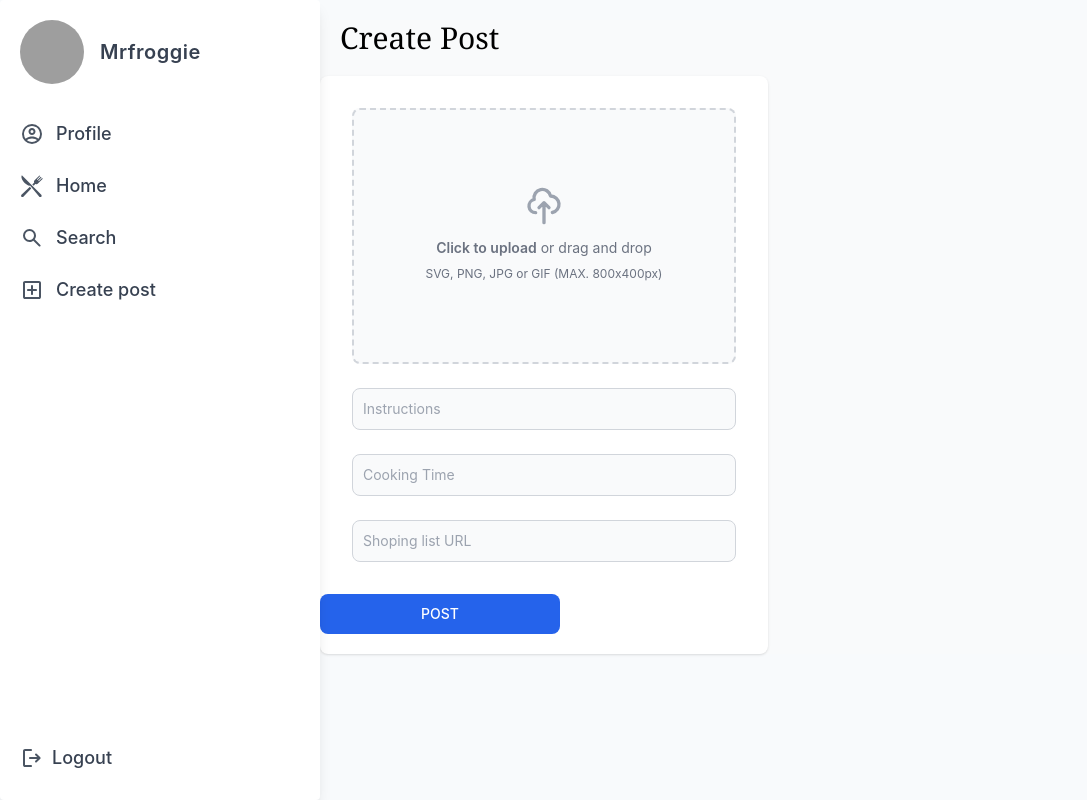
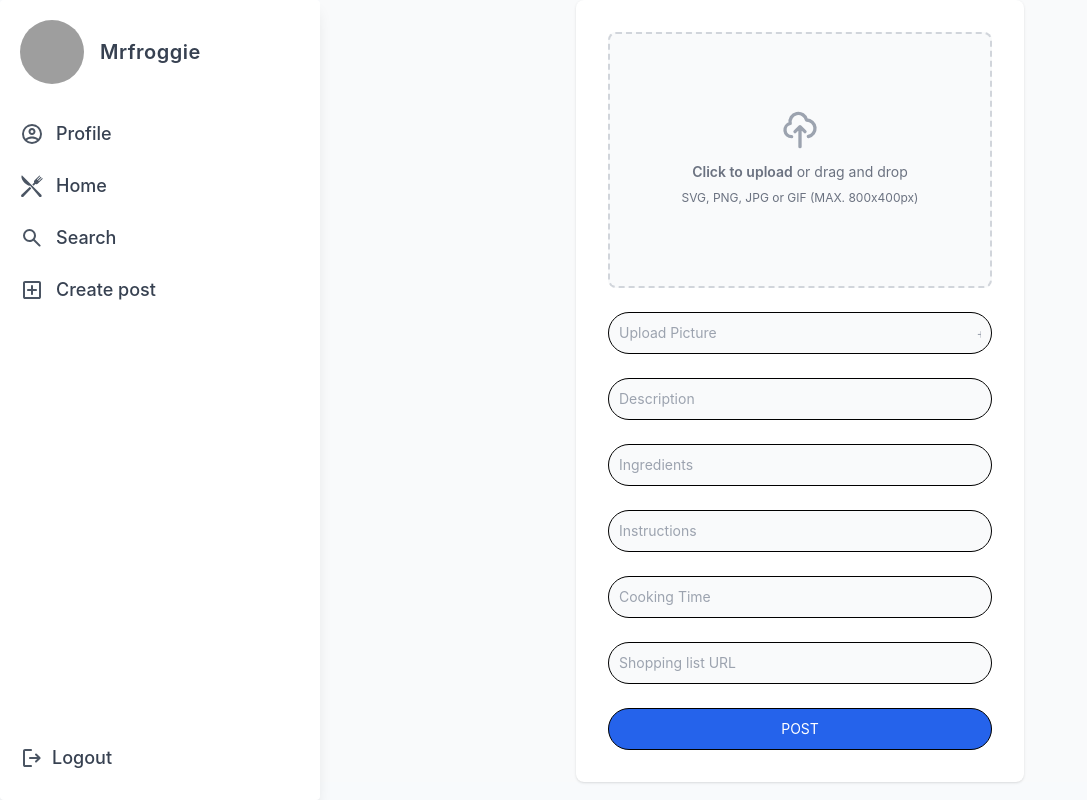
Before and after one commit to chas-academy/u08-business-idea-grupp4, a React (Vite) app in the folder client/: page /home/create-post in a window 1280 px wide. Shown: the whole page, without its empty margins (0-1087 px from the left). Built offline with nearby package versions, Linux system fonts and the light colour scheme; grey boxes are pictures that could not be loaded.

Commit message:
createpost

```diff
--- a/client/src/pages/CreatePost.jsx
+++ b/client/src/pages/CreatePost.jsx
@@ -3,12 +3,12 @@ import React from 'react'
 function CreatePost() {
 
   return (
-    <div className ="bg-gray-50 dark:bg-gray-900">
 
-          <div >
-<h2 className='font-serif  text-3xl m-5'>Create Post</h2>
 
-          </div>
+
+   <div className ="bg-gray-50 flex justify-center mr-50  p-50 dark:bg-gray-900">
+
+
           <div className="w-full bg-white rounded-lg shadow dark:border md:mt-0 sm:max-w-md xl:p-0 dark:bg-gray-800 dark:border-gray-700">
         <div className="p-6 space-y-4 md:space-y-6 sm:p-8">
 
@@ -24,22 +24,23 @@ function CreatePost() {
 
 
 
-          <input type="text" placeholder='Instructions' className='bg-gray-50 border border-gray-300 text-gray-900 sm:text-sm rounded-lg focus:ring-primary-600 focus:border-primary-600 block w-full p-2.5 dark:bg-white-700 dark:border-gray-600 dark:placeholder-gray-400  dark:text-white dark:focus:ring-blue-500 dark:focus:border-blue-500'/>
-          <input type="text" placeholder='Cooking Time' className='bg-gray-50 border border-gray-300 text-gray-900 sm:text-sm rounded-lg focus:ring-primary-600 focus:border-primary-600 block w-full p-2.5 dark:bg-white-700 dark:border-gray-600 dark:placeholder-gray-400  dark:text-white dark:focus:ring-blue-500 dark:focus:border-blue-500'/>
-          <input type="text" placeholder='Shoping list URL' className='bg-gray-50 border border-gray-300 text-gray-900 sm:text-sm rounded-lg focus:ring-primary-600 focus:border-primary-600 block w-full p-2.5 dark:bg-white-700 dark:border-gray-600 dark:placeholder-gray-400  dark:text-white dark:focus:ring-blue-500 dark:focus:border-blue-500'/>
-
-       </div>
-        <button
-        className="w-60 text-white bg-blue-600 hover:bg-primary-700 focus:ring-4 focus:outline-none focus:ring-primary-300 font-medium rounded-lg text-sm px-5 p-2.5 mb-5 text-center dark:bg-primary-600 dark:hover:bg-primary-700 dark:focus:ring-primary-800"
+      <input type="text" placeholder='Upload Picture                                                                  +'
+      className='bg-gray-50 border border-black text-gray-900 sm:text-sm rounded-full  block w-full p-2.5 dark:bg-white-700 '/>
+      <input type="text" placeholder='Description' className='bg-gray-50 border border-black text-gray-900 sm:text-sm rounded-full  block w-full p-2.5 dark:bg-white-700 '/>
+          <input type="text" placeholder='Ingredients' className='bg-gray-50 border border-black text-gray-900 sm:text-sm rounded-full  block w-full p-2.5 dark:bg-white-700   '/>
+          <input type="text" placeholder='Instructions' className='bg-gray-50 border border-black text-gray-900 sm:text-sm rounded-full  block w-full p-2.5 dark:bg-white-700 '/>
+          <input type="text" placeholder='Cooking Time' className='bg-gray-50 border border-black text-gray-900 sm:text-sm rounded-full  block w-full p-2.5 dark:bg-white-700 '/>
+          <input type="text" placeholder='Shopping list URL' className='bg-gray-50 border border-black text-gray-900 sm:text-sm rounded-full  block w-full p-2.5 dark:bg-white-700 '/>
+    <button
+        className=" bg-blue-600 border border-black text-white sm:text-sm rounded-full focus:ring-primary-600 focus:border-primary-600 block w-full p-2.5 dark:bg-white-700 dark:border-gray-600   dark:text-white dark:focus:ring-blue-500 dark:focus:border-blue-500"
 
         >
       POST
-  </button>
+      </button>
+     </div>
 
-      </div>
-
-
-      </div>
+   </div>
+  </div>
   )
 }
 
```
